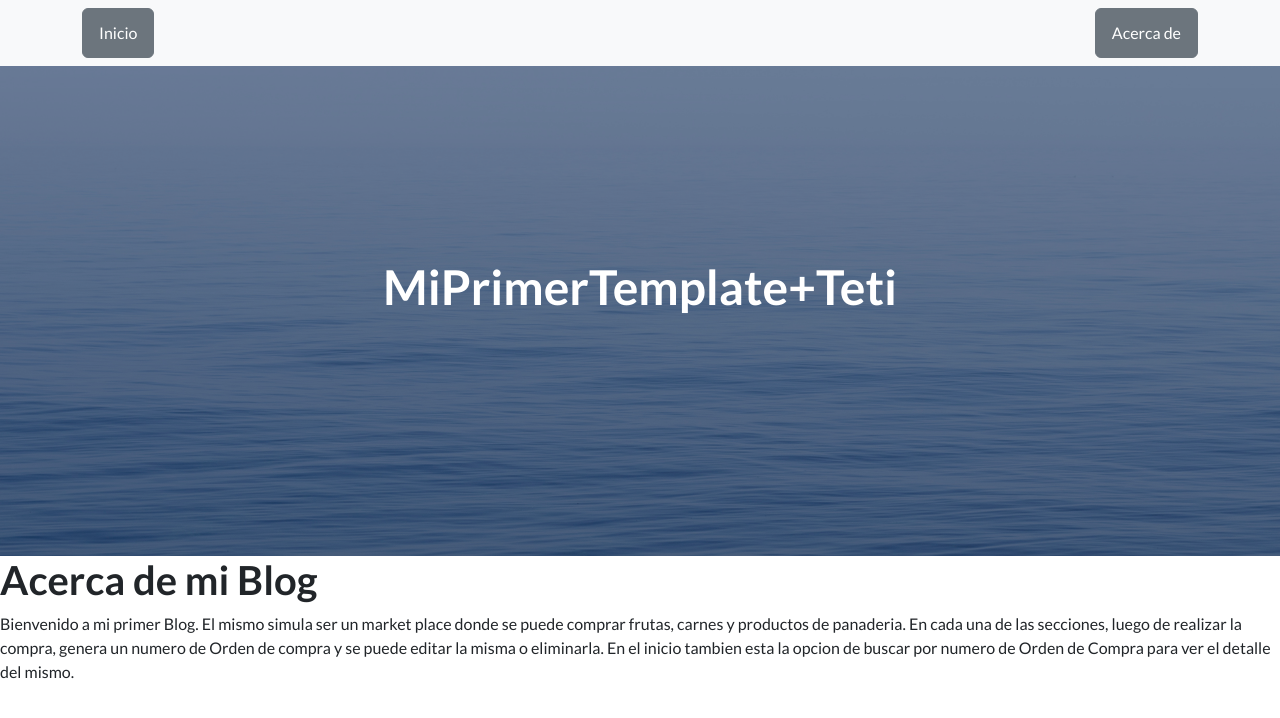
After one commit to matiteti/PlaygroundFinalProject-Teti, a Django app: page /app1/acerca/ in a window 1280 px wide. The commit adds this page. Shown: the top 718 px of the page. Run offline with Django 4.2, Linux system fonts and the light colour scheme; parts of the project's set-up code (start-up, migrations or seed data) failed here and were passed over; some libraries are stand-ins or nearby versions.

Commit message:
Initial commit

```diff
--- /dev/null
+++ b/Template/acerca.html
@@ -0,0 +1,8 @@
+{% extends 'index.html' %}
+
+{% block content %}
+    <h1>Acerca de mi Blog</h1>
+    <p>Bienvenido a mi primer Blog. El mismo simula ser un market place donde se puede comprar frutas, carnes y productos de panaderia. En cada una de las secciones, luego de realizar la compra, genera un numero de Orden de compra y se puede editar la misma o eliminarla. En el inicio tambien esta la opcion de buscar por numero de Orden de Compra para ver el detalle del mismo.
+    </p>
+
+{% endblock %}
--- a/Template/index.html
+++ b/Template/index.html
@@ -21,6 +21,7 @@
         <nav class="navbar navbar-light bg-light static-top">
             <div class="container">
                 <a href="{% url 'app1:index' %}" class="btn btn-secondary">Inicio</a>
+                <a href="{% url 'app1:acerca' %}" class="btn btn-secondary">Acerca de</a>
             </div>
         </nav>
         <!-- Masthead-->
--- a/app1/urls.py
+++ b/app1/urls.py
@@ -22,4 +22,6 @@ urlpatterns = [
     path('editar_pan/<pan_id>/', views.editar_pan, name='editar_pan'),
     path('register/', views.register, name='register'),
     path('login/', views.user_login, name='login'),
+    path('logout/', views.user_logout, name='logout'),
+    path('acerca/', views.acerca, name='acerca'),
 ]
--- a/app1/views.py
+++ b/app1/views.py
@@ -2,9 +2,8 @@ from django.shortcuts import render, redirect
 from .models import *
 from django.contrib import messages
 from .forms import *
-from .forms import CustomLoginForm
 from .forms import CustomUserRegistrationForm
-from django.contrib.auth import authenticate, login
+from django.contrib.auth import authenticate, login, logout
 
 
 
@@ -58,7 +57,9 @@ def user_login(request):
     return render(request, 'login.html', {'form': form})
 
 
-
+def user_logout(request):
+    logout(request)
+    return redirect('blog:index')
 
 
 
@@ -263,3 +264,7 @@ def editar_pan(request, pan_id):
         mi_formulario = Panaderiaform(initial={'pan': p.pan, 'peso': p.peso, 'cantidad': p.cantidad})
 
     return render(request, "editar_pan.html", {"mi_formulario": mi_formulario})
+
+
+def acerca(request):
+    return render(request, 'acerca.html')
```
Also changed, not shown: db.sqlite3.
